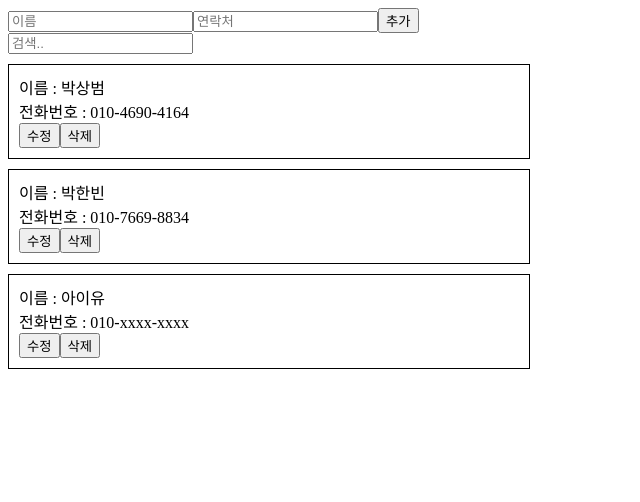
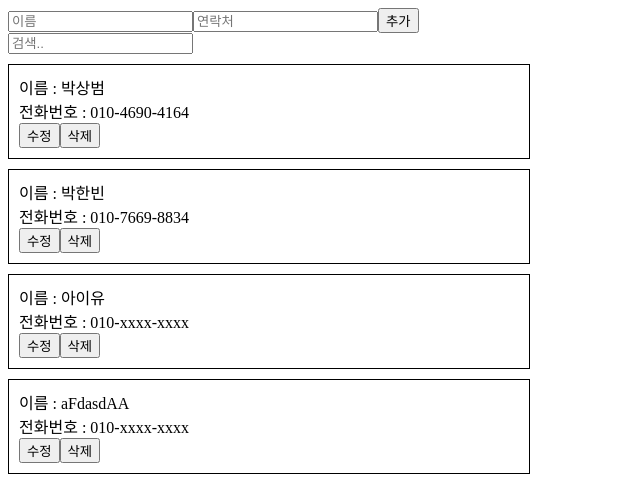
Before and after one commit to fdsfdsg/react-phonebook, a React (Create React App) app: page / in a window 1280 px wide. Shown: the top 502 px of the page, without its empty margins (0-640 px from the left). Built offline with nearby package versions, Linux system fonts and the light colour scheme.

Commit message:
feat: 검색기능 추가

```diff
--- a/src/App.js
+++ b/src/App.js
@@ -1,4 +1,4 @@
-import React, { useState, useRef } from 'react';
+import React, { useState, useRef, useEffect } from 'react';
 import PhoneForm from './components/PhoneForm';
 import PhoneInfoList from './components/PhoneInfoList';
 
@@ -17,6 +17,11 @@ const App = () => {
     {
       id: 3,
       name: '아이유',
+      phoneNumber: '010-xxxx-xxxx',
+    },
+    {
+      id: 4,
+      name: 'aFdasdAA',
       phoneNumber: '010-xxxx-xxxx',
     },
   ]);
@@ -41,11 +46,24 @@ const App = () => {
     setInfo(info.filter((infos) => infos.id !== id));
   };
 
+  ///////////// 검색기능
+  const [newInfo, setNewInfo] = useState([]);
+
+  useEffect(() => {
+    setNewInfo(info.filter((infos) => infos.name.indexOf(keyword) > -1));
+  }, [keyword,info]);
+  //////////////
+  console.log(newInfo);
+
   return (
     <>
       <PhoneForm onInsert={onInsert} />
       <input placeholder="검색.." onChange={onChange} value={keyword} />
-      <PhoneInfoList onDelete={onDelete} info={info} />
+      {keyword === '' ? (
+        <PhoneInfoList onDelete={onDelete} info={info} />
+      ) : (
+        <PhoneInfoList onDelete={onDelete} info={newInfo} />
+      )}
     </>
   );
 };
```
